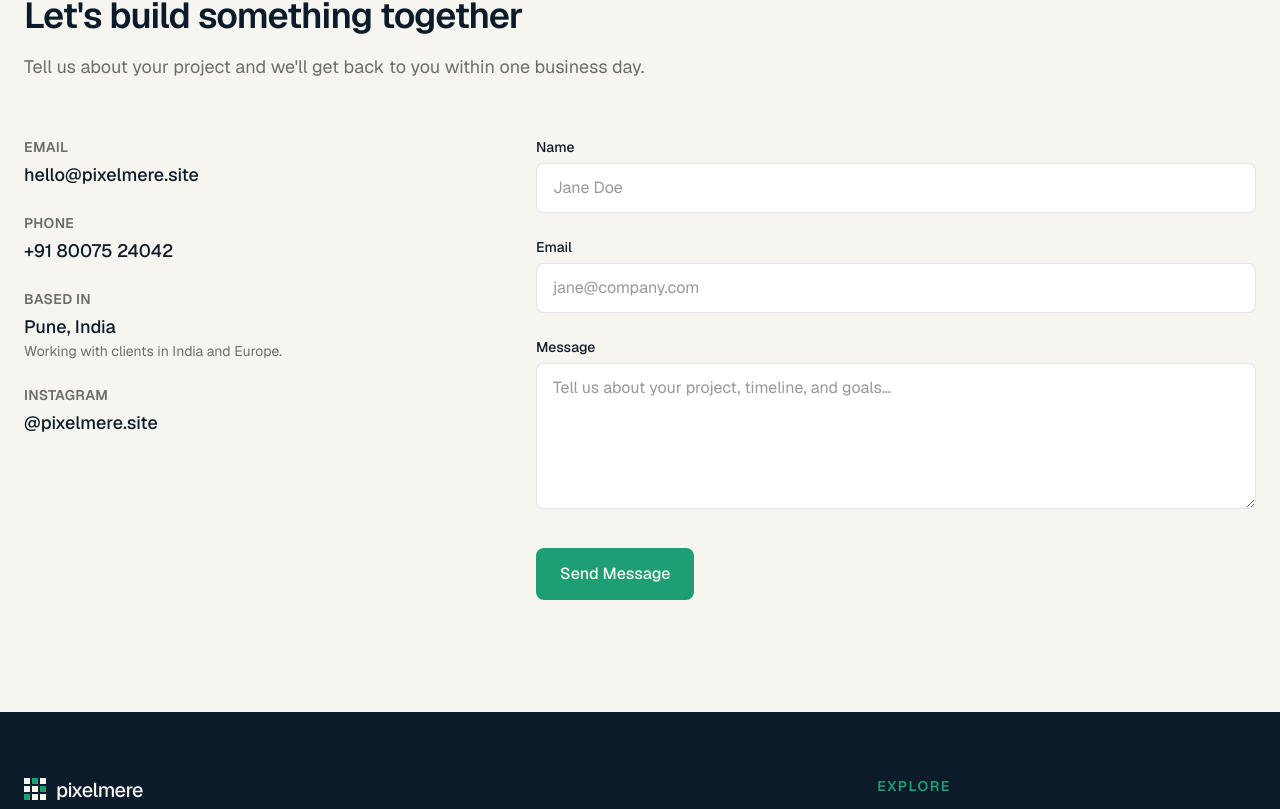
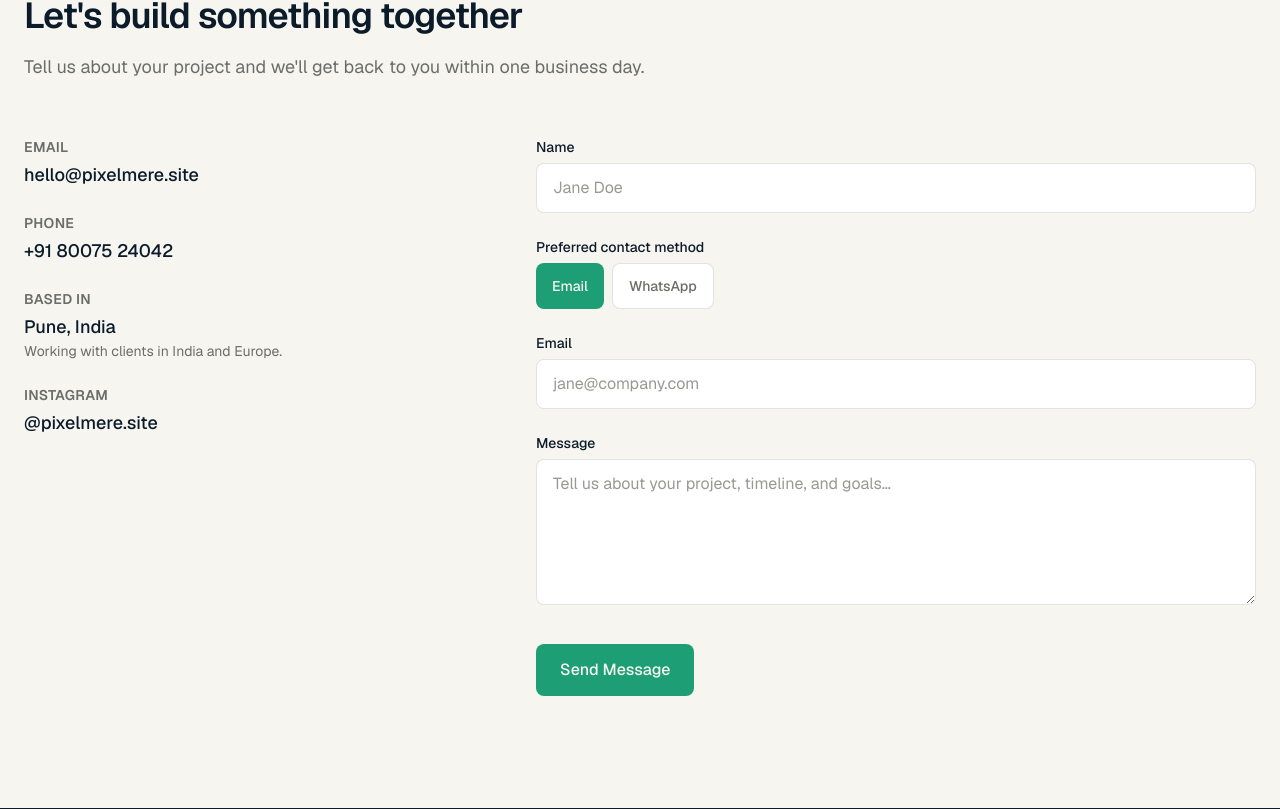
Before and after one commit to sunscarp/pixelmere, a Next.js app: page / in a window 1280 px wide. Shown: the part 5951-6760 px from the top of the page. Built offline with nearby package versions, Linux system fonts and the light colour scheme.

Commit message:
Add WhatsApp/email contact method preference to enquiry form

```diff
--- a/src/app/api/contact/route.ts
+++ b/src/app/api/contact/route.ts
@@ -2,6 +2,7 @@ import { NextResponse } from "next/server";
 import nodemailer from "nodemailer";
 
 const emailPattern = /^[^\s@]+@[^\s@]+\.[^\s@]+$/;
+const phonePattern = /^\+?[0-9\s-]{10,15}$/;
 
 const trimField = (value: unknown): string =>
   typeof value === "string" ? value.trim() : "";
@@ -14,11 +15,19 @@ export async function POST(request: Request) {
 
   const name = trimField(payload?.name);
   const email = trimField(payload?.email);
+  const phone = trimField(payload?.phone);
   const message = trimField(payload?.message);
+  const contactMethod = trimField(payload?.contactMethod);
 
-  if (!name || !email || !emailPattern.test(email) || !message) {
+  const method = contactMethod === "whatsapp" ? "whatsapp" : "email";
+  const contactValid =
+    method === "whatsapp"
+      ? phonePattern.test(phone)
+      : emailPattern.test(email);
+
+  if (!name || !contactValid || !message) {
     return NextResponse.json(
-      { error: "Please provide a valid name, email, and message." },
+      { error: "Please provide a valid name, contact detail, and message." },
       { status: 400 },
     );
   }
@@ -45,14 +54,17 @@ export async function POST(request: Request) {
     authMethod: "LOGIN",
   });
 
+  const contactDetail =
+    method === "whatsapp" ? `WhatsApp: ${phone}` : `Email: ${email}`;
+
   try {
     await transporter.sendMail({
       from,
       to,
       bcc,
-      replyTo: `${name} <${email}>`,
+      replyTo: email ? `${name} <${email}>` : undefined,
       subject: `New enquiry from ${name}`,
-      text: `Name: ${name}\nEmail: ${email}\n\n${message}`,
+      text: `Name: ${name}\nPreferred contact: ${contactDetail}\n\n${message}`,
     });
     return NextResponse.json({ ok: true });
   } catch (error) {
--- a/src/components/Contact.tsx
+++ b/src/components/Contact.tsx
@@ -6,12 +6,21 @@ import SectionHeading from "./SectionHeading";
 type FormValues = {
   name: string;
   email: string;
+  phone: string;
   message: string;
+  contactMethod: "email" | "whatsapp";
 };
 
 const emailPattern = /^[^\s@]+@[^\s@]+\.[^\s@]+$/;
+const phonePattern = /^\+?[0-9\s-]{10,15}$/;
 
-const initialValues: FormValues = { name: "", email: "", message: "" };
+const initialValues: FormValues = {
+  name: "",
+  email: "",
+  phone: "",
+  message: "",
+  contactMethod: "email",
+};
 
 const fieldClass =
   "w-full rounded-lg border border-line bg-card px-4 py-3 text-ink placeholder:text-ink-soft/70 transition-colors focus:border-teal focus:outline-none focus:ring-2 focus:ring-teal/20";
@@ -26,7 +35,13 @@ export default function Contact() {
   const validate = (formValues: FormValues): Partial<FormValues> => {
     const next: Partial<FormValues> = {};
     if (!formValues.name.trim()) next.name = "Please enter your name.";
-    if (!formValues.email.trim()) {
+    if (formValues.contactMethod === "whatsapp") {
+      if (!formValues.phone.trim()) {
+        next.phone = "Please enter your WhatsApp number.";
+      } else if (!phonePattern.test(formValues.phone.trim())) {
+        next.phone = "Please enter a valid phone number.";
+      }
+    } else if (!formValues.email.trim()) {
       next.email = "Please enter your email.";
     } else if (!emailPattern.test(formValues.email.trim())) {
       next.email = "Please enter a valid email address.";
@@ -43,6 +58,11 @@ export default function Contact() {
     if (errors[field]) {
       setErrors((prev) => ({ ...prev, [field]: undefined }));
     }
+  };
+
+  const selectMethod = (method: FormValues["contactMethod"]) => {
+    setValues((prev) => ({ ...prev, contactMethod: method }));
+    setErrors((prev) => ({ ...prev, email: undefined, phone: undefined }));
   };
 
   const handleSubmit = async (event: React.FormEvent<HTMLFormElement>) => {
@@ -166,7 +186,11 @@ export default function Contact() {
                 </h3>
                 <p className="mt-2 text-ink-soft">
                   Thanks, {values.name.split(" ")[0]} — your message is on its
-                  way. We&apos;ll be in touch within one business day.
+                  way. We&apos;ll{" "}
+                  {values.contactMethod === "whatsapp"
+                    ? "WhatsApp you"
+                    : "email you"}{" "}
+                  within one business day.
                 </p>
                 <button
                   type="button"
@@ -208,6 +232,43 @@ export default function Contact() {
                 </div>
 
                 <div>
+                  <span className="mb-1.5 block text-sm font-medium text-heading">
+                    Preferred contact method
+                  </span>
+                  <div
+                    role="group"
+                    aria-label="Preferred contact method"
+                    className="flex gap-2"
+                  >
+                    <button
+                      type="button"
+                      onClick={() => selectMethod("email")}
+                      aria-pressed={values.contactMethod === "email"}
+                      className={`flex-1 rounded-lg px-4 py-3 text-sm font-medium transition-colors sm:flex-none ${
+                        values.contactMethod === "email"
+                          ? "bg-teal text-cream"
+                          : "border border-line bg-card text-ink-soft hover:border-teal/50 hover:text-teal"
+                      }`}
+                    >
+                      Email
+                    </button>
+                    <button
+                      type="button"
+                      onClick={() => selectMethod("whatsapp")}
+                      aria-pressed={values.contactMethod === "whatsapp"}
+                      className={`flex-1 rounded-lg px-4 py-3 text-sm font-medium transition-colors sm:flex-none ${
+                        values.contactMethod === "whatsapp"
+                          ? "bg-teal text-cream"
+                          : "border border-line bg-card text-ink-soft hover:border-teal/50 hover:text-teal"
+                      }`}
+                    >
+                      WhatsApp
+                    </button>
+                  </div>
+                </div>
+
+                {values.contactMethod === "email" ? (
+                  <div>
                     <label
                       htmlFor="email"
                       className="mb-1.5 block text-sm font-medium text-heading"
@@ -230,6 +291,31 @@ export default function Contact() {
                       </p>
                     ) : null}
                   </div>
+                ) : (
+                  <div>
+                    <label
+                      htmlFor="phone"
+                      className="mb-1.5 block text-sm font-medium text-heading"
+                    >
+                      WhatsApp number
+                    </label>
+                    <input
+                      id="phone"
+                      name="phone"
+                      type="tel"
+                      value={values.phone}
+                      onChange={(event) => handleChange("phone", event)}
+                      placeholder="+91 98765 43210"
+                      aria-invalid={Boolean(errors.phone)}
+                      className={fieldClass}
+                    />
+                    {errors.phone ? (
+                      <p role="alert" className="mt-1.5 text-sm text-red-600">
+                        {errors.phone}
+                      </p>
+                    ) : null}
+                  </div>
+                )}
 
                 <div>
                   <label
```
Lines whose indentation alone changed are shown as unchanged.
